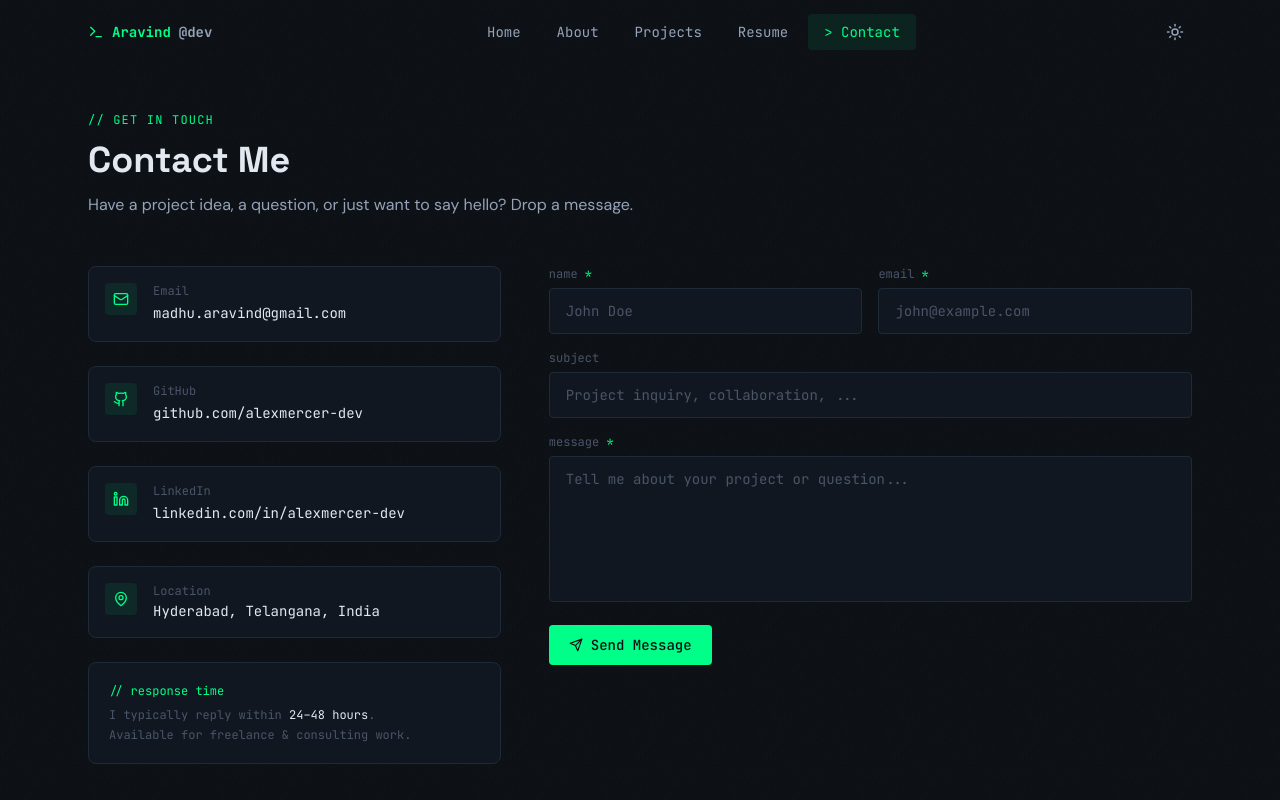
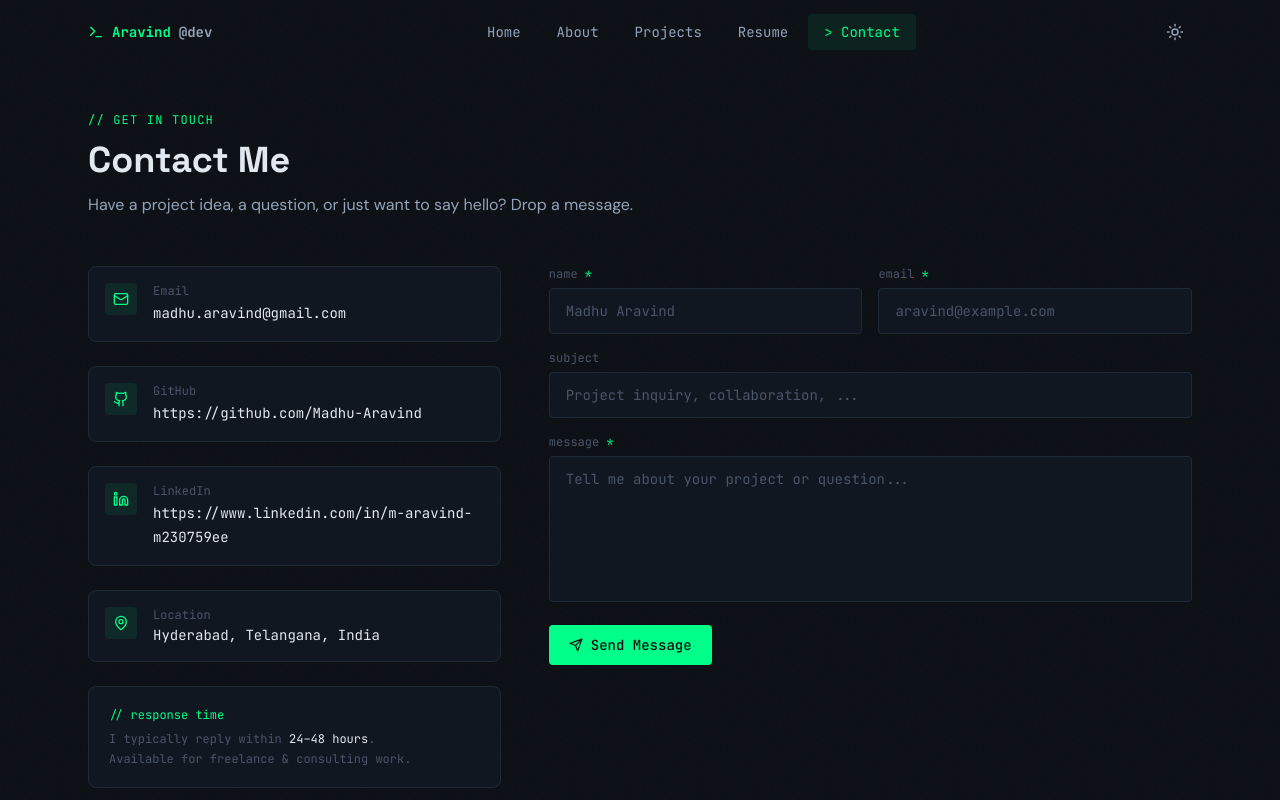
Before and after one commit to Madhu-Aravind/MyPortfolio, a Next.js app: page /contact in a window 1280 px wide. Shown: the top 800 px of the page. Built offline with nearby package versions, Linux system fonts and the light colour scheme.

Commit message:
Modified contact section

```diff
--- a/src/app/contact/page.tsx
+++ b/src/app/contact/page.tsx
@@ -49,13 +49,13 @@ export default function ContactPage() {
             {
               icon: Github,
               label: "GitHub",
-              value: "github.com/alexmercer-dev",
+              value: "https://github.com/Madhu-Aravind",
               href: siteConfig.github,
             },
             {
               icon: Linkedin,
               label: "LinkedIn",
-              value: "linkedin.com/in/alexmercer-dev",
+              value: "https://www.linkedin.com/in/m-aravind-m230759ee",
               href: siteConfig.linkedin,
             },
             {
@@ -119,7 +119,7 @@ export default function ContactPage() {
                 required
                 value={form.name}
                 onChange={handleChange}
-                placeholder="John Doe"
+                placeholder="Madhu Aravind"
                 className={inputClass}
               />
             </div>
@@ -133,7 +133,7 @@ export default function ContactPage() {
                 required
                 value={form.email}
                 onChange={handleChange}
-                placeholder="john@example.com"
+                placeholder="aravind@example.com"
                 className={inputClass}
               />
             </div>
```
